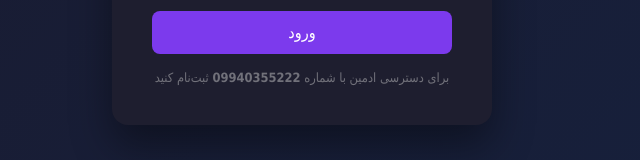
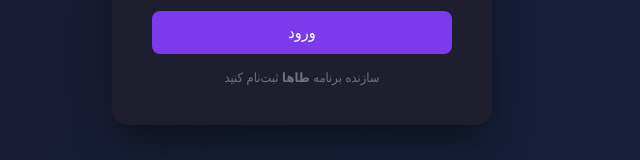
Before and after one commit to eftekharitaha389-wq/Messenger, a website: page public/index.html in a window 1280 px wide. Shown: the part 470-630 px from the top of the page, without its empty margins (338-978 px from the left). Drawn offline with nearby package versions, Linux system fonts and the light colour scheme.

Commit message:
Update index.html

```diff
--- a/public/index.html
+++ b/public/index.html
@@ -27,7 +27,7 @@
         <button type="submit">ثبت‌نام</button>
       </form>
       <p id="auth-error" class="error"></p>
-      <p class="hint">برای دسترسی ادمین با شماره <b>09940355222</b> ثبت‌نام کنید</p>
+      <p class="hint">سازنده برنامه <b>طاها</b> ثبت‌نام کنید</p>
     </div>
   </div>
 
```
